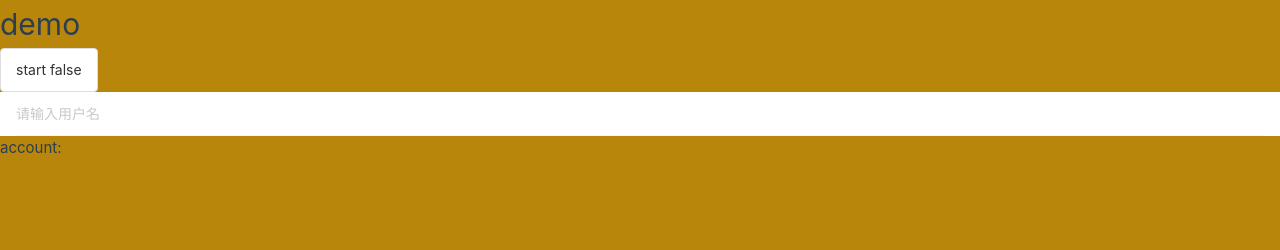
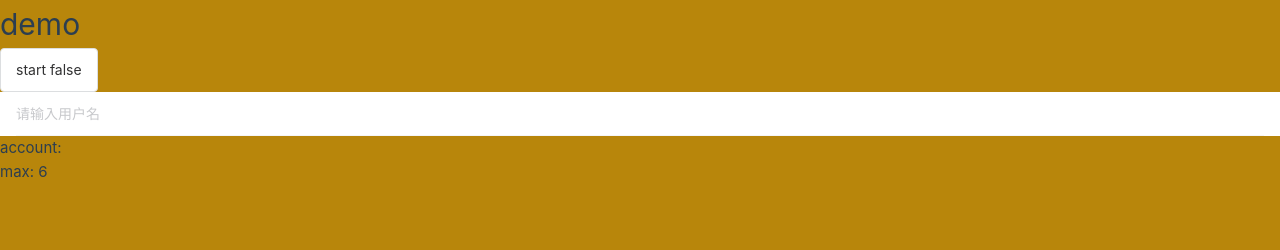
Before and after one commit to wflixu/qdazi, a Vue app: page /#/home/home in a window 1280 px wide. Shown: the top 250 px of the page. Built offline with nearby package versions, Linux system fonts and the light colour scheme.

Commit message:
chore field

```diff
--- a/src/views/Demo.vue
+++ b/src/views/Demo.vue
@@ -6,33 +6,43 @@
     <van-field
       v-model="account"
       placeholder="请输入用户名"
-      type="number"
-      :maxlength="6"
-
+      :clearable="true"
+      type="digit"
+      :maxlength="maxLength"
+      :formatter="accountFormatter"
+      @clear="onClear"
     />
     <div>account: {{ account }}</div>
+    <div>
+      max: {{ maxLength }}
+    </div>
   </div>
 </template>
 
 <script setup>
 import Custome from "./components/Custome.vue";
-import { ref } from "vue";
+import { ref,computed } from "vue";
 const showPopup = ref(false);
 const account = ref("");
+const max = 5;
+const maxLength = computed(() => {
+   return max + Math.floor((max-1) /4)
+});
+const onClear = () => {
+  console.log('----')
+  // account.value = ''
+}
 
 const accountFormatter = (str) => {
-  console.log(str, typeof str);
-  let chunks = str.match(/.{1,4}/g);
+  console.log('str:', str)
+  console.log('value:', account.value);
+  let input = str.replace(/\s/g, '');
+    // 使用正则表达式匹配每4位数字，中间添加空格
+    return input.replace(/\d{4}(?=\d)/g, '$& ');
 
-  // 如果最后一个元素长度小于4，则不需要添加"-"
-  if (chunks[chunks.length - 1].length < 4) {
-    // 移除最后一个"-"（如果有的话）
-    chunks[chunks.length - 2] = chunks[chunks.length - 2].slice(0, -1);
-  }
+};
 
-  // 使用join方法将数组元素用"-"连接起来
-  return chunks.join("-");
-};
+
 
 const onStart = () => {
   console.log("test");
```
